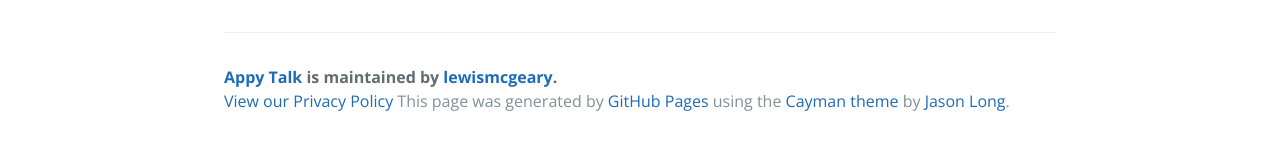
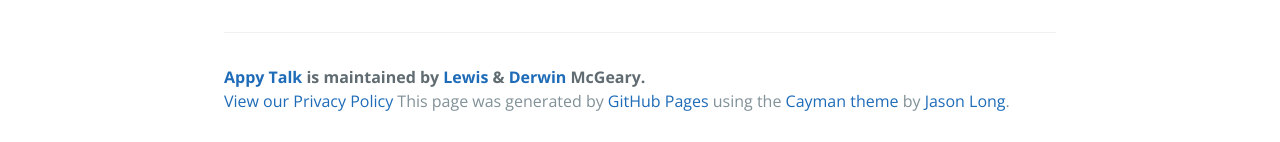
Before and after one commit to lewismcgeary/VocabBuilder, a plain HTML site: page index.html in a window 1280 px wide. Shown: the part 910-1052 px from the top of the page. Drawn offline with nearby package versions, Linux system fonts and the light colour scheme.

Commit message:
Give myself a little credit! - D

```diff
--- a/index.html
+++ b/index.html
@@ -33,7 +33,7 @@
 <p>It has been tested on Real Kids&trade; and it has no ads, distractions, or complications. Try it!</p>
 
       <footer class="site-footer">
-        <span class="site-footer-owner"><a href="https://github.com/lewismcgeary/VocabBuilder">Appy Talk</a> is maintained by <a href="https://github.com/lewismcgeary">lewismcgeary</a>.</span>
+        <span class="site-footer-owner"><a href="https://github.com/lewismcgeary/VocabBuilder">Appy Talk</a> is maintained by <a href="https://github.com/lewismcgeary">Lewis</a> &amp; <a href="http://derwinmcgeary.github.io">Derwin</a> McGeary.</span>
 	<span class="privacy-policy"><a href="privacy-policy/index.html">View our Privacy Policy</a></span>
         <span class="site-footer-credits">This page was generated by <a href="https://pages.github.com">GitHub Pages</a> using the <a href="https://github.com/jasonlong/cayman-theme">Cayman theme</a> by <a href="https://twitter.com/jasonlong">Jason Long</a>.</span>
       </footer>
```
